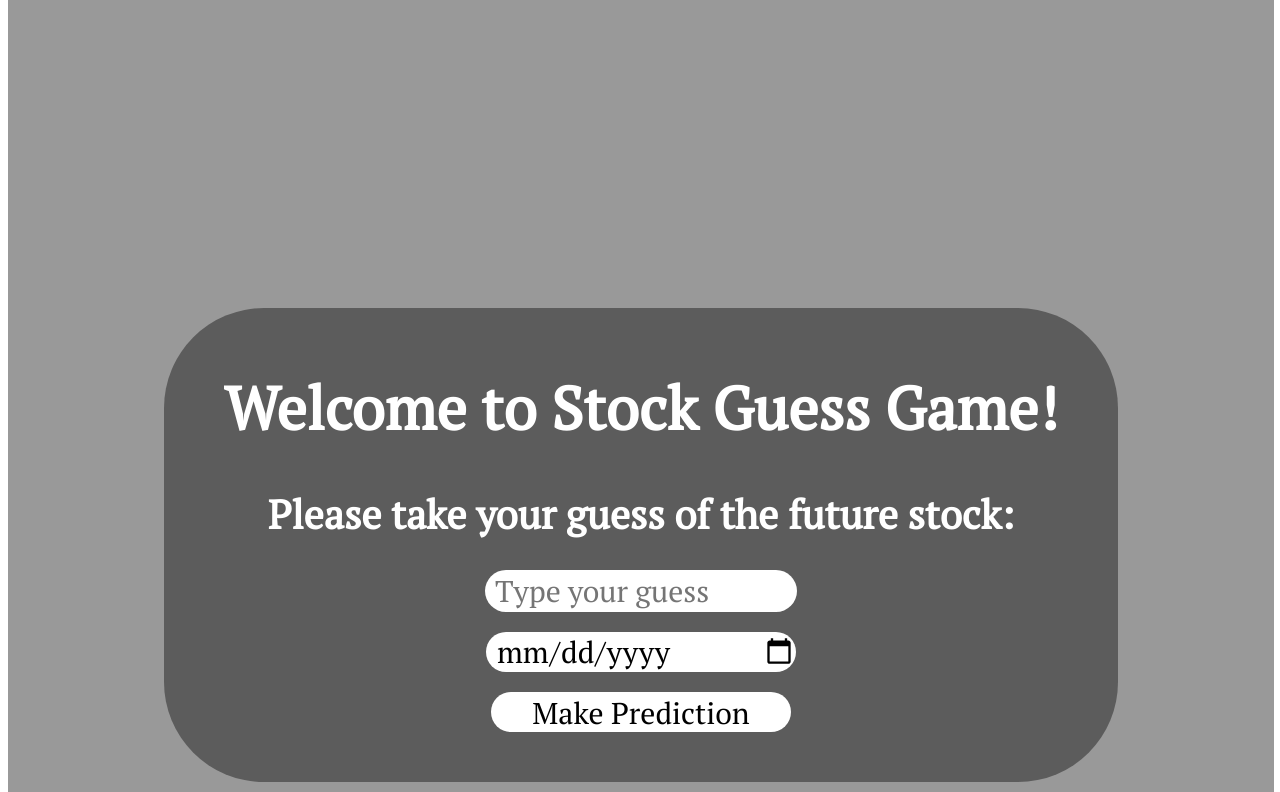
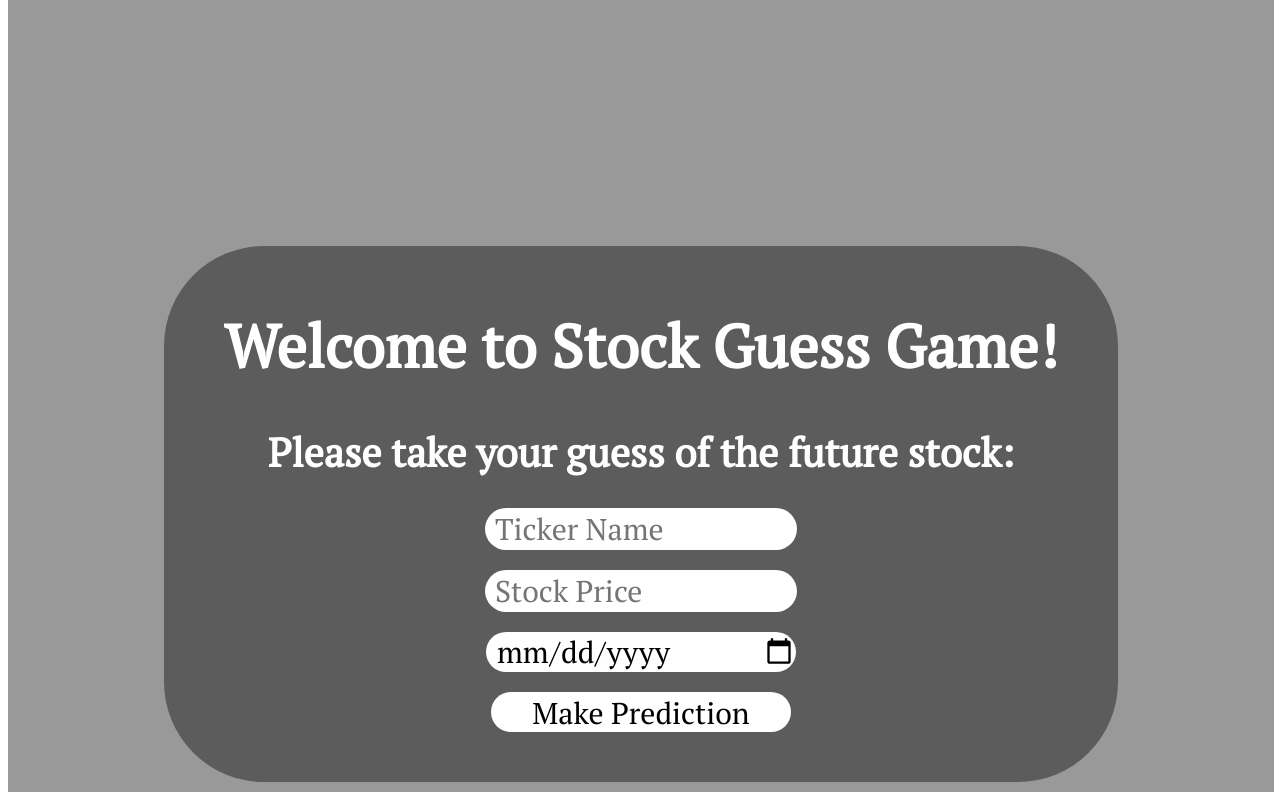
Before and after one commit to joe9go/StockGame, a plain HTML site: page index.html in a window 1280 px wide. Shown: the part 145-937 px from the top of the page. Drawn offline with nearby package versions, Linux system fonts and the light colour scheme.

Commit message:
added coolness
cool

```diff
--- a/index.html
+++ b/index.html
@@ -31,7 +31,8 @@
         <div class="content">
             <h1> Welcome to Stock Guess Game! </h1>
             <h2> Please take your guess of the future stock: </h2>
-            <input type="text" placeholder="Type your guess" id="val">
+            <input type="text" placeholder="Ticker Name" id="val">
+            <input type="number" placeholder="Stock Price" id="val">
             <input type="date" id="dt">
             <button type="button" id="submit"> Make Prediction </button>
         </div>
```
